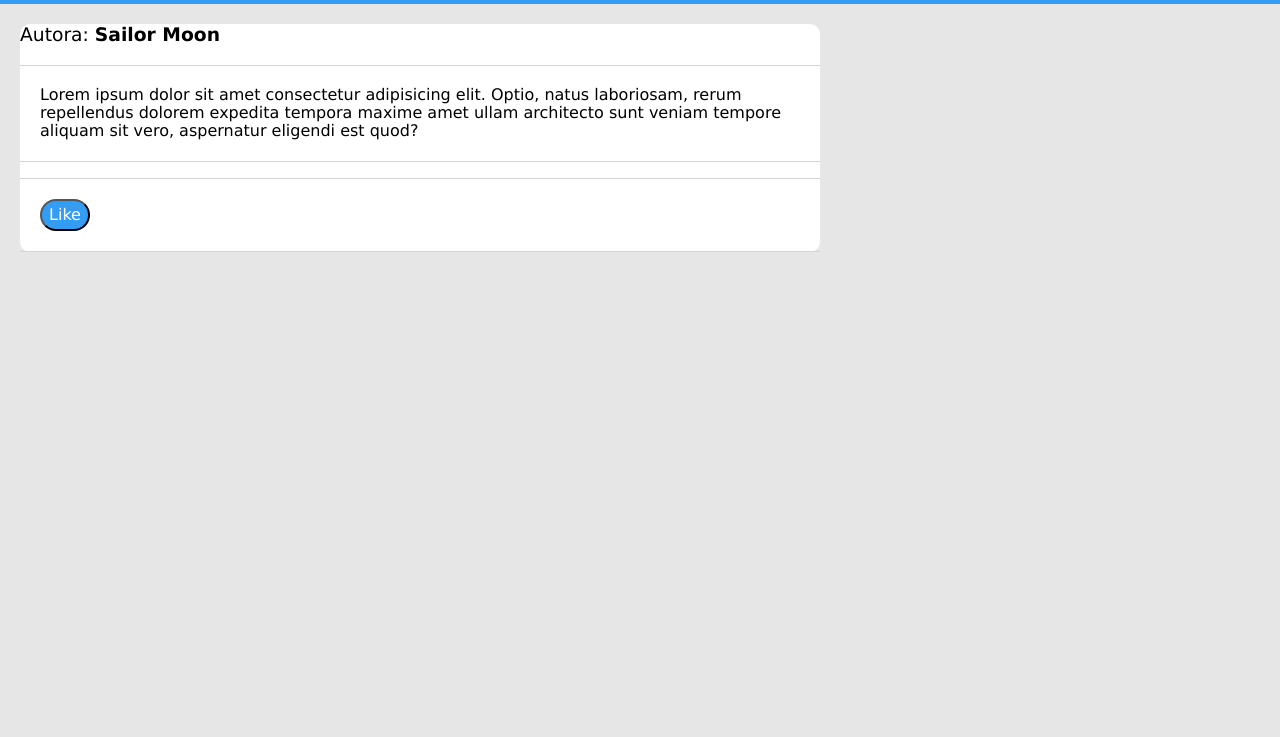
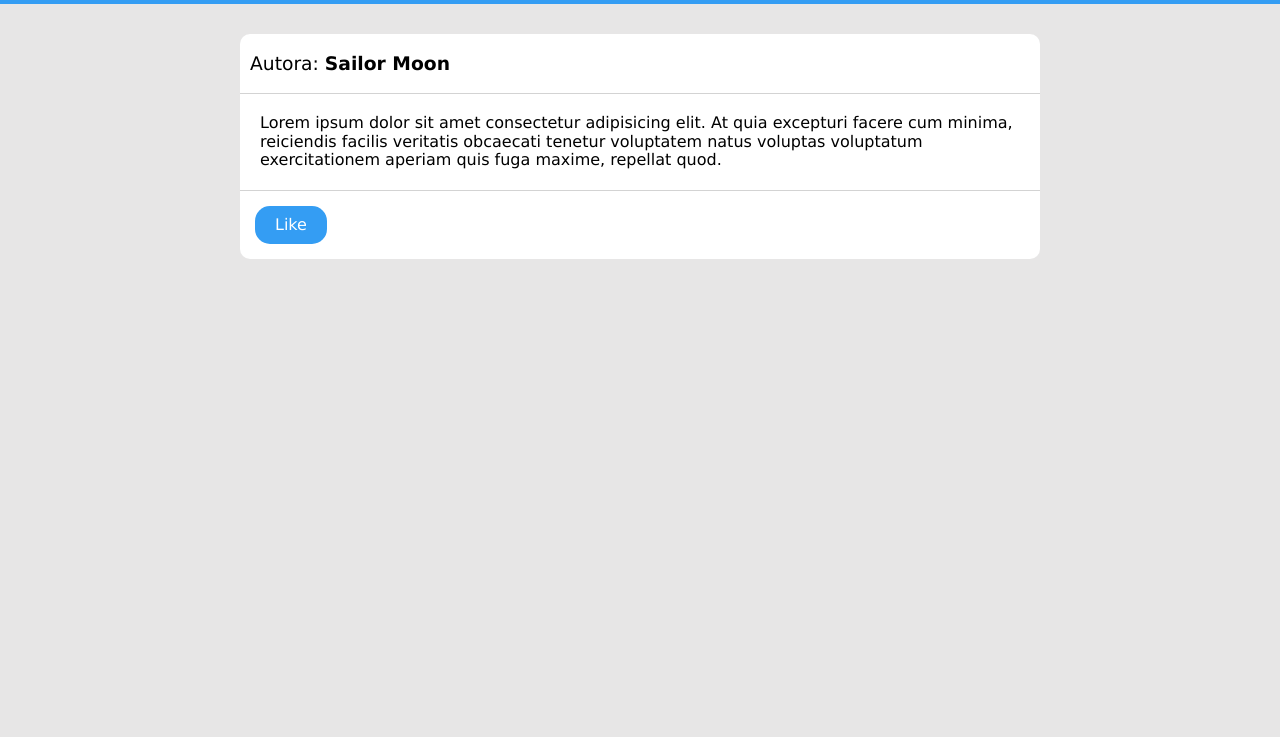
Before and after one commit to celemasmut/html-css, a plain HTML site: page ejercicio/home.html in a window 1280 px wide. Shown: the part 63-800 px from the top of the page. Drawn offline with Linux system fonts and the light colour scheme.

Commit message:
users css

```diff
--- /dev/null
+++ b/ejercicio/home.css
@@ -0,0 +1,38 @@
+main{
+    display: flex;
+    flex-direction: column;
+    align-items: center;
+    justify-content: center;
+}
+
+.post{
+    max-width: 800px;
+    background-color: white;
+    border-radius: 10px;
+    margin: 30px;
+}
+
+.post p{
+    border-top: solid 1px lightgrey;
+    border-bottom: solid 1px lightgrey;
+    padding: 20px;
+    margin-bottom: 0px;
+}
+.post h3{
+    padding: 0px 20 px;
+    font-weight: normal;
+    margin-left: 10px;
+}
+
+.post h3 span{
+    font-weight: bold;
+}
+
+.post button{
+    border-radius: 15px;
+    padding: 10px 20px;
+    color: white;
+    background-color: rgb(52, 157, 243);
+    border: none;
+    margin: 15px;
+}
--- a/ejercicio/home.html
+++ b/ejercicio/home.html
@@ -4,19 +4,21 @@
    <title>Social Network</title>
    <link rel="stylesheet" href="style.css">
    <link rel="stylesheet" href="normalize.css">
+   <link rel="stylesheet" href="home.css">
+
 </head>
 <body>
     <header>
         <h2>Mi red social</h2>
         <nav><!-- ES PARA PODER NAVEGAR ENTRE HOME Y USUARIO-->
             <a>HOME</a>
-            <a>USUARIOS</a>
+            <a href="users.html">USUARIOS</a>
         </nav>
     </header>
     <main>
         <div class="post">
             <h3>Autora: <span>Sailor Moon</span></h3>
-            <p>Lorem ipsum dolor sit amet consectetur adipisicing elit. Optio, natus laboriosam, rerum repellendus dolorem expedita tempora maxime amet ullam architecto sunt veniam tempore aliquam sit vero, aspernatur eligendi est quod?<p>
+            <p>Lorem ipsum dolor sit amet consectetur adipisicing elit. At quia excepturi facere cum minima, reiciendis facilis veritatis obcaecati tenetur voluptatem natus voluptas voluptatum exercitationem aperiam quis fuga maxime, repellat quod.</p>
             <button>Like</button>
         </div>
     </main>
--- a/ejercicio/style.css
+++ b/ejercicio/style.css
@@ -15,40 +15,3 @@ header{
 nav a{
     margin: 10px;
 }
-
-main{
-    display: flex;
-    flex-direction: column;
-    align-items: center;
-    justify-content: center;
-}
-
-.post{
-    max-width: 800px;
-    background-color: white;
-    border-radius: 10px;
-    margin: 20px;
-}
-
-.post p{
-    border-top: solid 1px lightgrey;
-    border-bottom: solid 1px lightgrey;
-    padding: 20px;
-}
-.post h3{
-    padding: 0px 20 px;
-    font-weight: normal;
-}
-
-.post h3 span{
-    font-weight: bold;
-}
-
-.post button{
-    border-radius: 20px;
-    width: 50px;
-    padding: 5px;
-    color: white;
-    background-color: rgb(52, 157, 243);
-    border-color: none;
-}
--- /dev/null
+++ b/ejercicio/user.css
@@ -0,0 +1,39 @@
+body{
+    background-color:white !important;
+}
+div{
+    display: flex;
+    justify-content: space-between;
+    align-items: center;
+    padding: 20px;
+}
+div button{
+    border-radius: 15px;
+    padding: 10px 20px;
+    color: white;
+    background-color: rgb(52, 157, 243);
+    border: none;
+    margin: 15px;
+}
+
+table {
+    margin-top: 20px;
+    width: 100%;
+    padding: 40px;
+  }
+
+  th {
+    text-align: left;
+  }
+
+  th {
+    border-bottom: 1px solid #CCC;
+  }
+
+  td {
+    border-bottom: 1px solid #DDD;
+  }
+
+  th,td {
+    padding: 15px 0
+  }
```
Also changed, not shown: ejercicio/users.html (added, +50 -0 lines).
